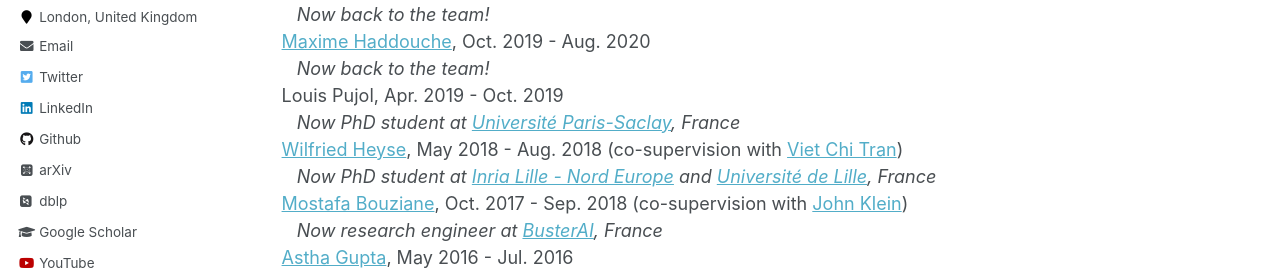
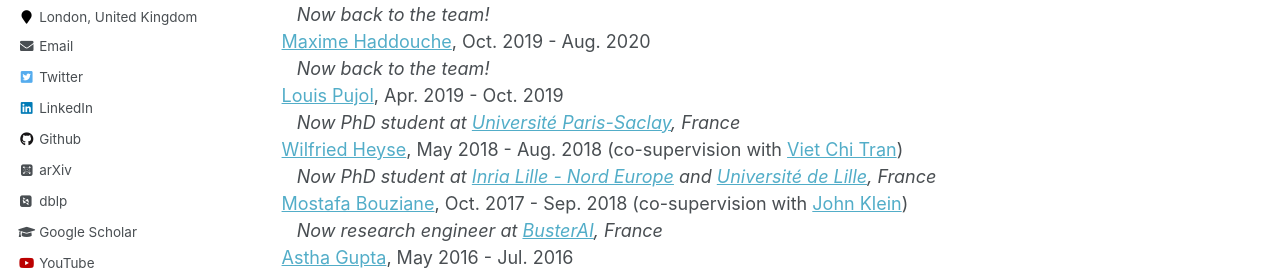
Before and after one commit to bguedj/bguedj.github.io, a Jekyll site: the page built from _pages/team.md, in a window 1280 px wide and 900 px high, scrolled down 1485 px. Shown: the part 390-665 px from the top of the window. Built offline with Jekyll 4.4.1, drawn with Linux system fonts in a browser that asks for light colours; some web fonts are replaced; part of the change alters nothing that is shown.

```diff
--- a/_pages/team.md
+++ b/_pages/team.md
@@ -69,7 +69,7 @@ Valentin Kilian, May 2021 - Jul. 2021
 &nbsp;&nbsp;&nbsp;*Now back to the team!*
 [Maxime Haddouche](https://maximehaddouche.github.io), Oct. 2019 - Aug. 2020
 &nbsp;&nbsp;&nbsp;*Now back to the team!*
-Louis Pujol, Apr. 2019 - Oct. 2019
+[Louis Pujol](https://louis-pujol.github.io), Apr. 2019 - Oct. 2019
 &nbsp;&nbsp;&nbsp;*Now PhD student at [Université Paris-Saclay](https://www.universite-paris-saclay.fr), France*
 [Wilfried Heyse](https://www.linkedin.com/in/wilfried-heyse-711008151/), May 2018 - Aug. 2018 (co-supervision with [Viet Chi Tran](https://perso.math.u-pem.fr/tran.viet-chi/))
 &nbsp;&nbsp;&nbsp;*Now PhD student at [Inria Lille - Nord Europe](https://www.inria.fr/fr/centre-inria-lille-nord-europe) and [Université de Lille](https://www.univ-lille.fr), France*
```
